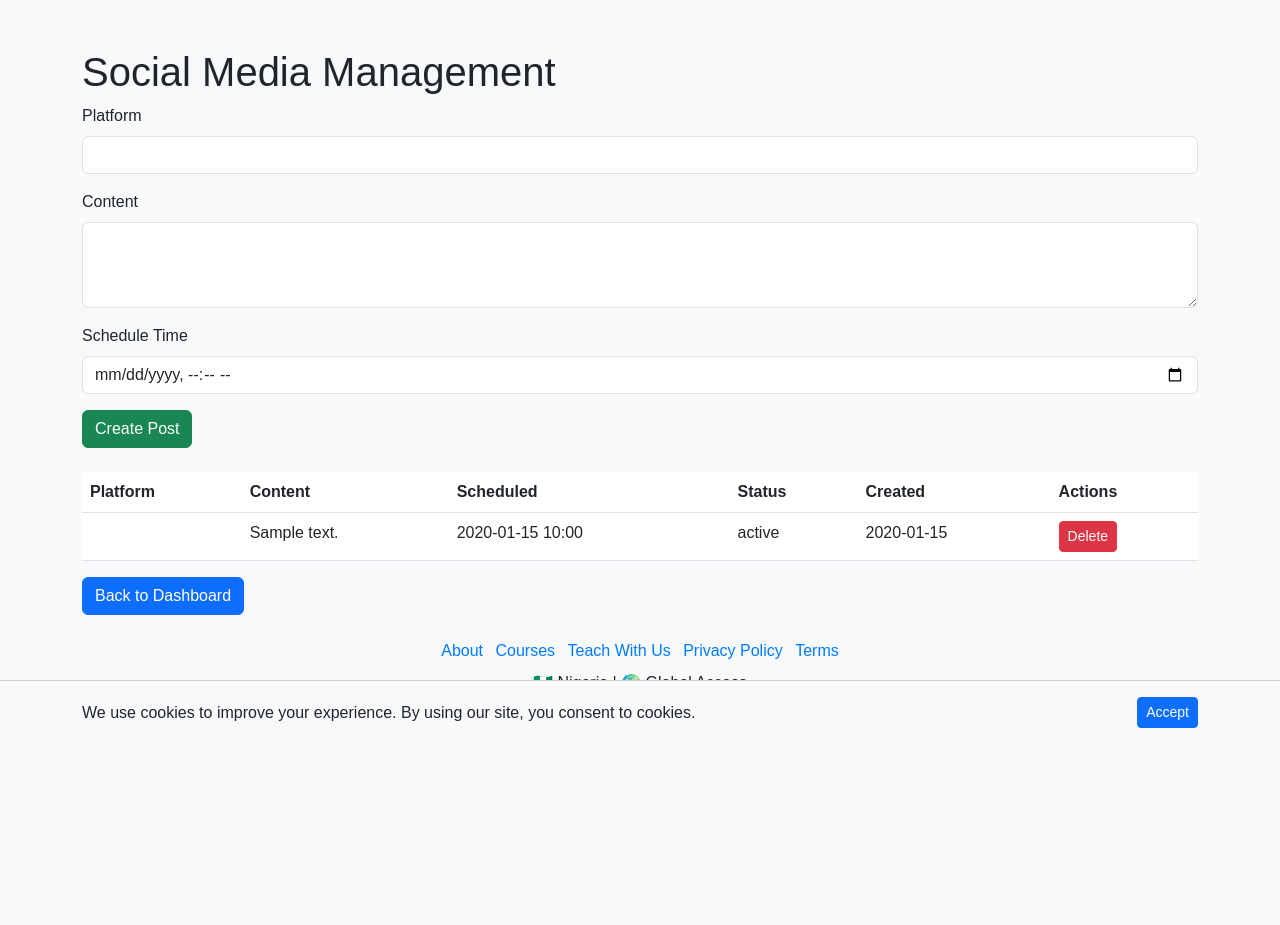
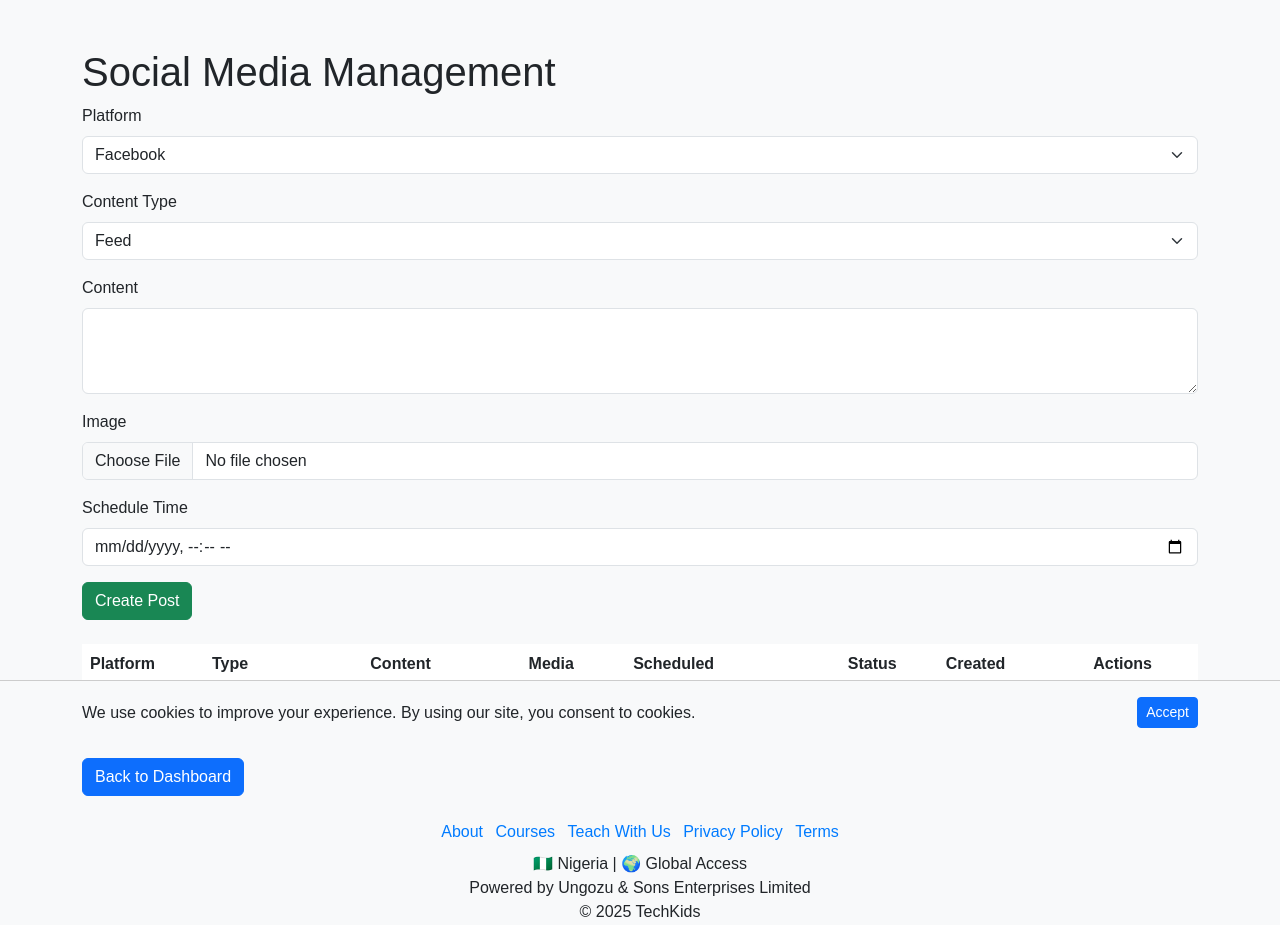
Before and after one commit to iniakponode/techkids, a FastAPI app: template frontend/templates/admin/social_media.html in a window 1280 px wide. Shown: the part 56-981 px from the top of the page. Before the commit the page ends 823 px from the top, so only its background shows below. Run offline with FastAPI, Linux system fonts and the light colour scheme; the template is opened without the code that fills it: most values are stand-ins (such as "Sample title", 1, 10 or a date in 2020).

Commit message:
Add content type and media upload for social posts

```diff
--- a/backend/models/social_post.py
+++ b/backend/models/social_post.py
@@ -8,6 +8,9 @@
     id = Column(Integer, primary_key=True, index=True)
     platform = Column(String(50), nullable=False)
     content = Column(Text, nullable=False)
+    content_type = Column(String(50), nullable=False)
+    image_url = Column(String(255), nullable=True)
+    video_url = Column(String(255), nullable=True)
     scheduled_at = Column(DateTime, nullable=True)
     status = Column(String(20), nullable=False, default="draft")
     created_at = Column(DateTime, default=datetime.utcnow)
--- a/backend/pydanticschemas/social_post.py
+++ b/backend/pydanticschemas/social_post.py
@@ -4,6 +4,9 @@
 class SocialMediaPostBase(BaseModel):
     platform: str = Field(..., max_length=50)
     content: str
+    content_type: str
+    image_url: str | None = None
+    video_url: str | None = None
     scheduled_at: datetime | None = None
     status: str = "draft"
 
--- a/frontend/static/js/pages/social_media.js
+++ b/frontend/static/js/pages/social_media.js
@@ -1,17 +1,55 @@
 document.addEventListener('DOMContentLoaded', () => {
     const form = document.getElementById('post-form');
+    const platformSelect = document.getElementById('platform');
+    const contentTypeSelect = document.getElementById('content_type');
+    const imageField = document.getElementById('image-field');
+    const videoField = document.getElementById('video-field');
+
+    const contentOptions = {
+        facebook: ['Feed', 'Story'],
+        instagram: ['Feed', 'Reel', 'Story'],
+        whatsapp: ['Status'],
+        x: ['Post'],
+        threads: ['Post'],
+        telegram: ['Post']
+    };
+
+    function updateContentTypes() {
+        const platform = platformSelect.value;
+        contentTypeSelect.innerHTML = '';
+        (contentOptions[platform] || []).forEach(type => {
+            const opt = document.createElement('option');
+            opt.value = type;
+            opt.textContent = type;
+            contentTypeSelect.appendChild(opt);
+        });
+        updateMediaFields();
+    }
+
+    function updateMediaFields() {
+        const type = contentTypeSelect.value.toLowerCase();
+        if (type === 'reel') {
+            imageField.style.display = 'none';
+            videoField.style.display = 'block';
+        } else if (type === 'feed' || type === 'post') {
+            imageField.style.display = 'block';
+            videoField.style.display = 'none';
+        } else {
+            imageField.style.display = 'block';
+            videoField.style.display = 'block';
+        }
+    }
+
+    platformSelect.addEventListener('change', updateContentTypes);
+    contentTypeSelect.addEventListener('change', updateMediaFields);
+    updateContentTypes();
+
     form.addEventListener('submit', async (e) => {
         e.preventDefault();
         const formData = new FormData(form);
-        const data = {
-            platform: formData.get('platform'),
-            content: formData.get('content'),
-            scheduled_at: formData.get('scheduled_at') || null,
-        };
         const res = await fetch('/api/admin/social-posts/', {
             method: 'POST',
-            headers: { 'Content-Type': 'application/json' },
-            body: JSON.stringify(data)
+            body: formData
         });
         if (res.ok) {
             window.location.reload();
--- a/frontend/templates/admin/social_media.html
+++ b/frontend/templates/admin/social_media.html
@@ -9,14 +9,33 @@
 {% block content %}
 <div class="container mt-5">
     <h1>Social Media Management</h1>
-    <form id="post-form" class="mb-4">
+    <form id="post-form" class="mb-4" enctype="multipart/form-data">
         <div class="mb-3">
             <label class="form-label">Platform</label>
-            <input type="text" name="platform" class="form-control" required>
+            <select id="platform" name="platform" class="form-select" required>
+                <option value="facebook">Facebook</option>
+                <option value="instagram">Instagram</option>
+                <option value="whatsapp">Whatsapp</option>
+                <option value="x">X</option>
+                <option value="threads">Threads</option>
+                <option value="telegram">Telegram</option>
+            </select>
+        </div>
+        <div class="mb-3">
+            <label class="form-label">Content Type</label>
+            <select id="content_type" name="content_type" class="form-select" required></select>
         </div>
         <div class="mb-3">
             <label class="form-label">Content</label>
             <textarea name="content" class="form-control" rows="3" required></textarea>
+        </div>
+        <div id="image-field" class="mb-3">
+            <label class="form-label">Image</label>
+            <input type="file" name="image" accept="image/*" class="form-control">
+        </div>
+        <div id="video-field" class="mb-3">
+            <label class="form-label">Video</label>
+            <input type="file" name="video" accept="video/*" class="form-control">
         </div>
         <div class="mb-3">
             <label class="form-label">Schedule Time</label>
@@ -29,7 +48,9 @@
         <thead>
             <tr>
                 <th>Platform</th>
+                <th>Type</th>
                 <th>Content</th>
+                <th>Media</th>
                 <th>Scheduled</th>
                 <th>Status</th>
                 <th>Created</th>
@@ -40,7 +61,15 @@
             {% for p in posts %}
             <tr>
                 <td>{{ p.platform }}</td>
+                <td>{{ p.content_type }}</td>
                 <td>{{ p.content }}</td>
+                <td>
+                    {% if p.image_url %}
+                        <img src="{{ p.image_url }}" alt="image" style="max-height:40px;">
+                    {% elif p.video_url %}
+                        <a href="{{ p.video_url }}" target="_blank">Video</a>
+                    {% else %}-{% endif %}
+                </td>
                 <td>{{ p.scheduled_at.strftime('%Y-%m-%d %H:%M') if p.scheduled_at else '-' }}</td>
                 <td>{{ p.status }}</td>
                 <td>{{ p.created_at.strftime('%Y-%m-%d') }}</td>
```
Also changed, not shown: alembic/versions/1f2741139c4e_add_content_type_and_media.py (added, +26 -0 lines), backend/routers/social_media.py (+48 -4 lines), backend/tests/test_api.py (+8 -3 lines).
